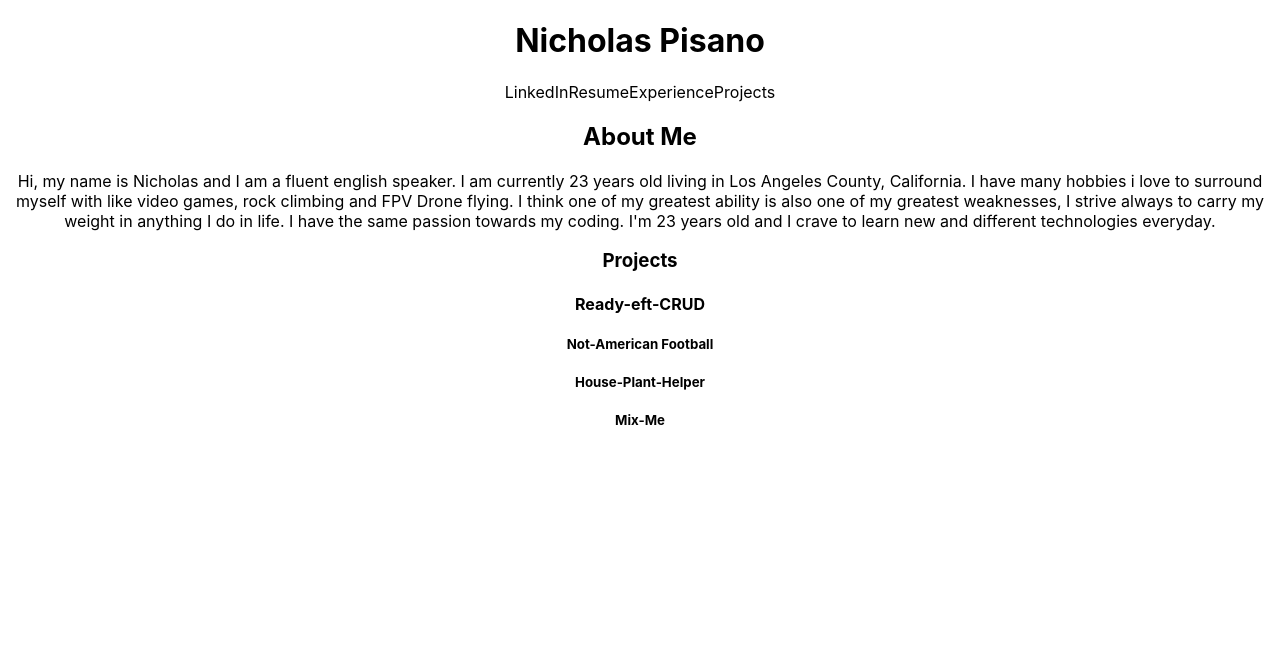
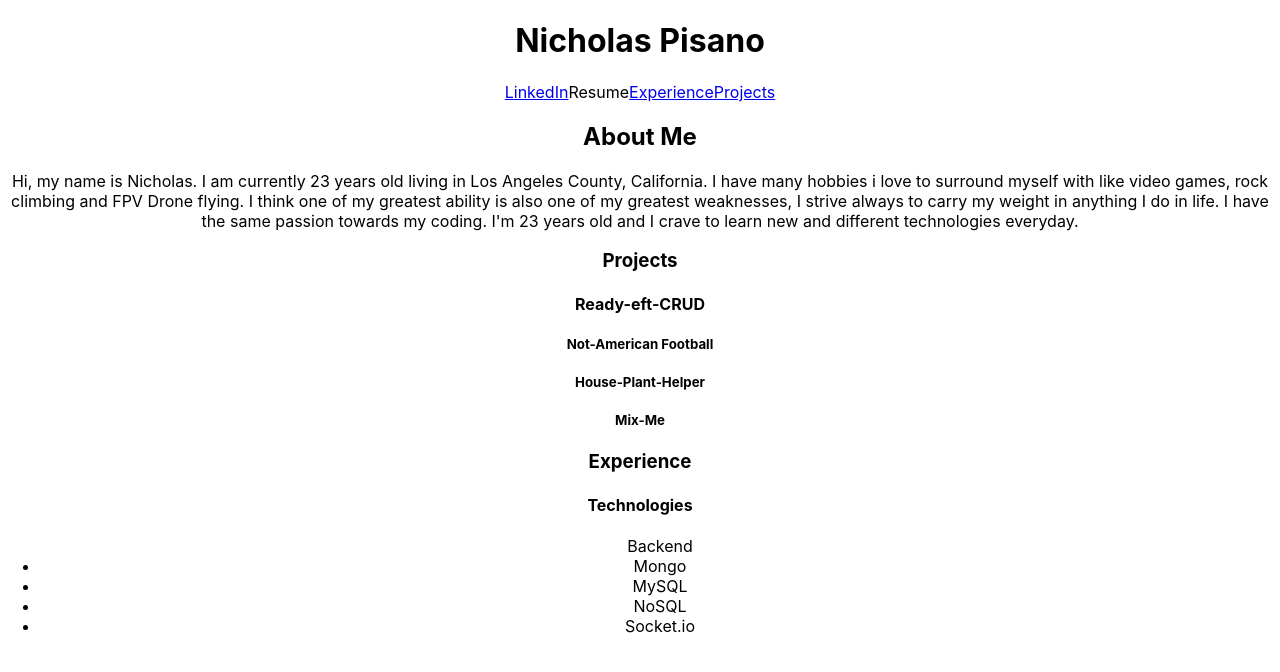
Before and after one commit to Lekashi/React-Portfolio, a React (Create React App) app: page / in a window 1280 px wide. Shown: the top 672 px of the page. Built offline with nearby package versions, Linux system fonts and the light colour scheme.

Commit message:
Added Routes and included Technologies

```diff
--- a/src/App.js
+++ b/src/App.js
@@ -1,5 +1,6 @@
 import logo from "./logo.svg";
 import "./App.css";
+import { BrowserRouter, Route, Switch } from "react-router-dom";
 
 function App() {
   return (
@@ -7,27 +8,28 @@ function App() {
       <header>
         <h1>Nicholas Pisano</h1>
         <nav>
-          <a to="https://www.linkedin.com/in/nicholas-pisano-042a1423a/" >LinkedIn</a>
-          <a to="">Resume</a>
-          <a>Experience</a>
-          <a>Projects</a>
+          <a href="https://www.linkedin.com/in/nicholas-pisano-042a1423a/">
+            LinkedIn
+          </a>
+          <a>Resume</a>
+          <a href="#experience">Experience</a>
+          <a href="#projects">Projects</a>
         </nav>
       </header>
       <div>
         <h2>About Me</h2>
         <p>
-          Hi, my name is Nicholas and I am a fluent english speaker. I am
-          currently 23 years old living in Los Angeles County, California. I
-          have many hobbies i love to surround myself with like video games,
-          rock climbing and FPV Drone flying. I think one of my greatest ability
-          is also one of my greatest weaknesses, I strive always to carry my
-          weight in anything I do in life. I have the same passion towards my
-          coding. I'm 23 years old and I crave to learn new and different
-          technologies everyday.
+          Hi, my name is Nicholas. I am currently 23 years old living in Los
+          Angeles County, California. I have many hobbies i love to surround
+          myself with like video games, rock climbing and FPV Drone flying. I
+          think one of my greatest ability is also one of my greatest
+          weaknesses, I strive always to carry my weight in anything I do in
+          life. I have the same passion towards my coding. I'm 23 years old and
+          I crave to learn new and different technologies everyday.
         </p>
       </div>
       <div>
-        <h3>Projects</h3>
+        <h3 id="projects">Projects</h3>
         <div>
           <h4>Ready-eft-CRUD</h4>
         </div>
@@ -41,6 +43,19 @@ function App() {
           <h5>Mix-Me</h5>
         </div>
       </div>
+      <div>
+        <h3 id="experience">Experience</h3>
+        <div>
+          <h4>Technologies</h4>
+          <ul>
+            Backend
+          <li>Mongo</li>
+          <li>MySQL</li>
+          <li>NoSQL</li>
+          <li>Socket.io</li>
+          </ul>
+        </div>
+      </div>
     </div>
   );
 }
```
